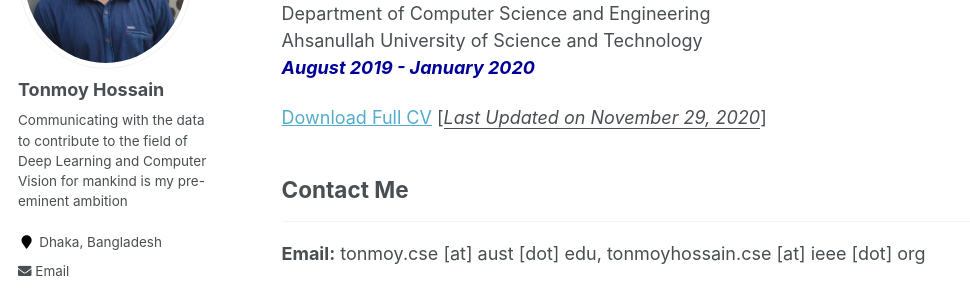
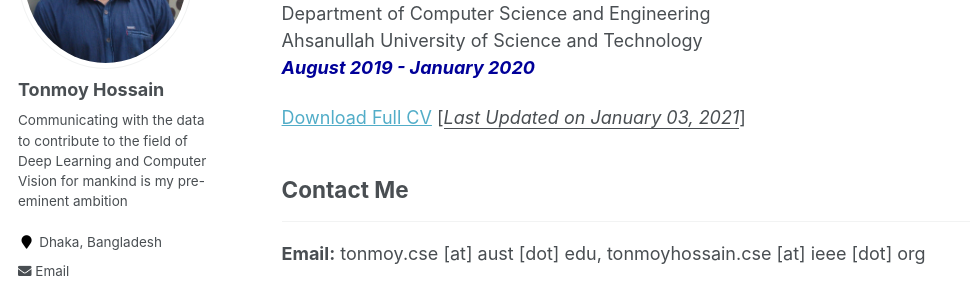
Before and after one commit to shaeekh/shaeekh.github.io, a Jekyll site: the page built from _pages/cv.md, in a window 1280 px wide and 900 px high, scrolled down 478 px. Shown: the part 153-447 px from the top of the window, without its empty margins (0-970 px from the left). Built offline with Jekyll 4.4.1, drawn with Linux system fonts in a browser that asks for light colours; some web fonts are replaced.

Commit message:
Update cv.md

```diff
--- a/_pages/cv.md
+++ b/_pages/cv.md
@@ -26,7 +26,7 @@ Department of Computer Science and Engineering <br/>
 Ahsanullah University of Science and Technology<br />
 <i style='color:#000099;'>**August 2019 - January 2020**</i>
 
-[Download Full CV](https://tonmoy-hossain.github.io/files/CV_TonmoyHossain.pdf) [<ins>*Last Updated on November 29, 2020*</ins>]
+[Download Full CV](https://tonmoy-hossain.github.io/files/CV_TonmoyHossain.pdf) [<ins>*Last Updated on January 03, 2021*</ins>]
 
 ## Contact Me
 -------------
```
